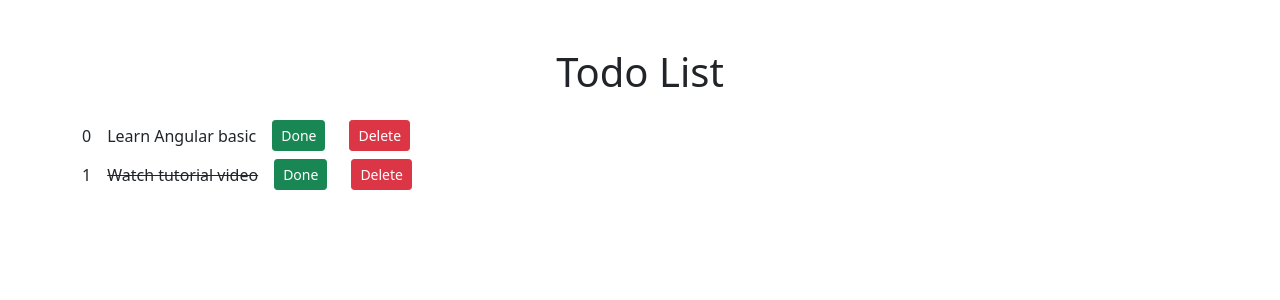
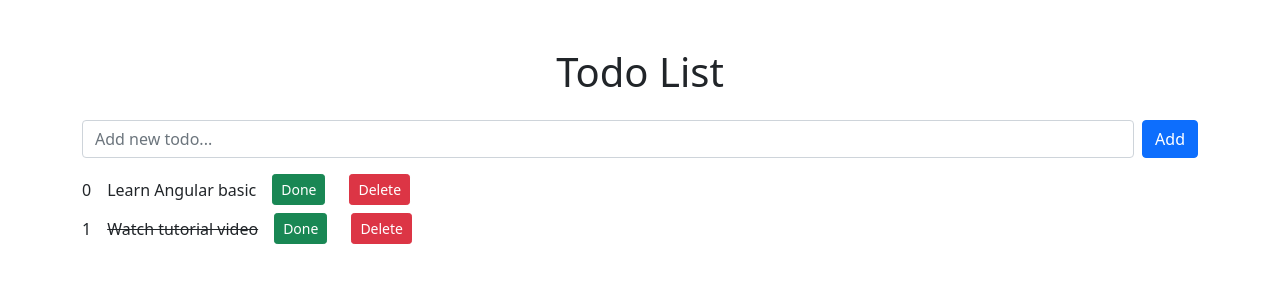
Before and after one commit to lynxforge/todo-app, an Angular app: page / in a window 1280 px wide. Shown: the top 300 px of the page. Built offline with nearby package versions, Linux system fonts and the light colour scheme.

Commit message:
added form for new todos

```diff
--- a/src/app/components/todos/todos.component.html
+++ b/src/app/components/todos/todos.component.html
@@ -1,4 +1,14 @@
 <div class="todos">
+
+    <form (submit)="addTodo()" class="d-flex gap-2 mb-3">
+        <input [(ngModel)] = "newTodo"
+        name = "todoInput"
+        class = "form-control"
+        placeholder="Add new todo..."
+        />
+        <button class="btn btn-primary" type="submit">Add</button>
+    </form>
+
     @for(todo of todos; track $index){
     <div class="todo d-flex align-items-center gap-3 mb-2">
         <div class="id">{{ $index }}</div>
--- a/src/app/components/todos/todos.component.scss
+++ b/src/app/components/todos/todos.component.scss
@@ -1,5 +1,9 @@
-.todos{
-    .todo{
+.todos {
+    .todo {
         user-select: none;
     }
+
+    input {
+        flex: 1;
+    }
 }
--- a/src/app/components/todos/todos.component.ts
+++ b/src/app/components/todos/todos.component.ts
@@ -1,10 +1,11 @@
 import { Component } from '@angular/core';
-import { Todo } from './../../todo.model'
+import { FormsModule } from '@angular/forms';
+import { Todo } from './../../todo.model';
 
 @Component({
   selector: 'app-todos',
   standalone: true,
-  imports: [],
+  imports: [FormsModule],
   templateUrl: './todos.component.html',
   styleUrl: './todos.component.scss'
 })
@@ -14,6 +15,20 @@
     { content: 'Watch tutorial video', completed: true }
   ];
 
+  newTodo: string = '';
+
+  addTodo(){
+    const trimmed = this.newTodo.trim();
+    if(!trimmed) return;
+
+    this.todos.push({
+      content: trimmed,
+      completed: false
+    });
+
+    this.newTodo = '';
+  }
+
   toggleDone(i: number){
     this.todos[i].completed = !this.todos[i].completed;
   }
```
